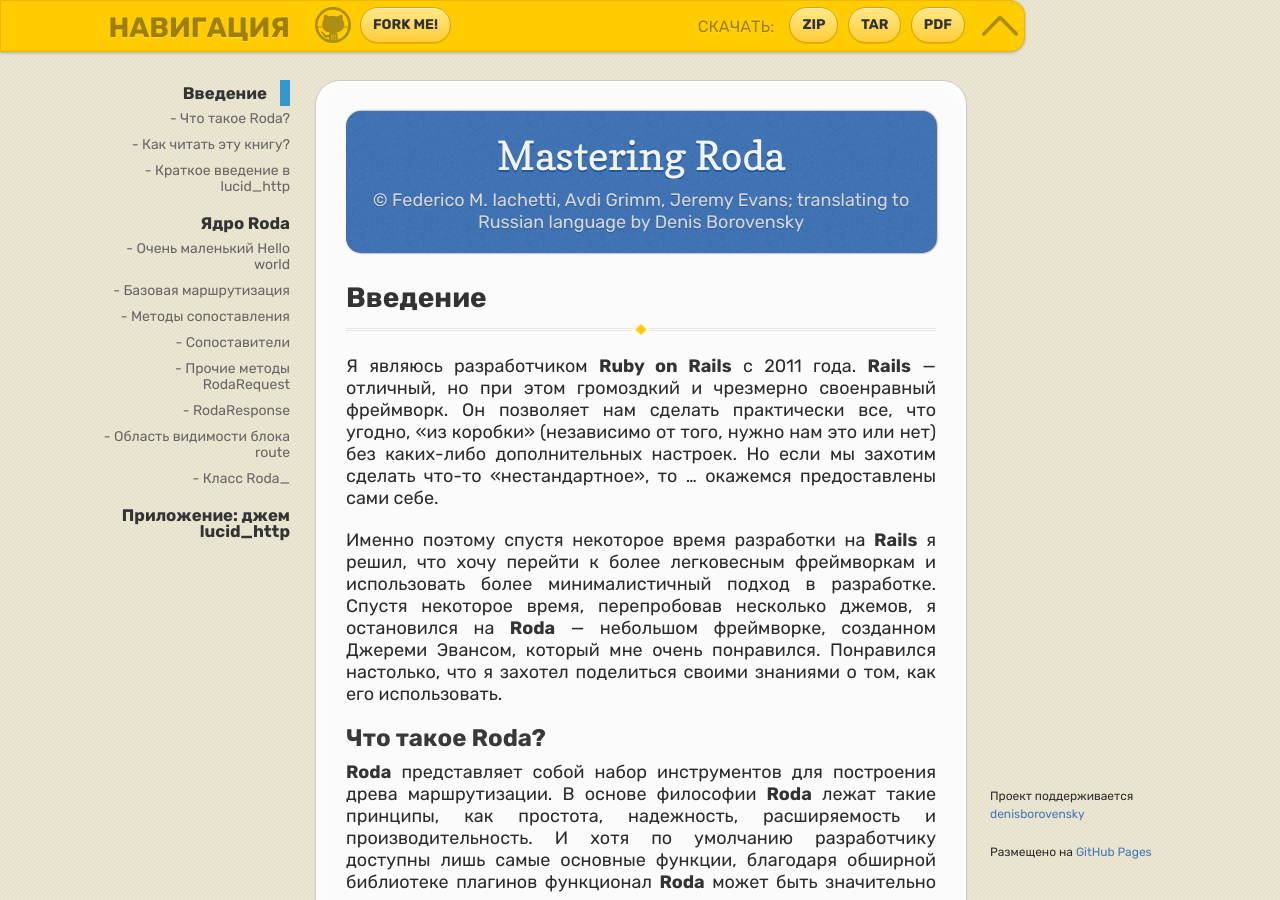
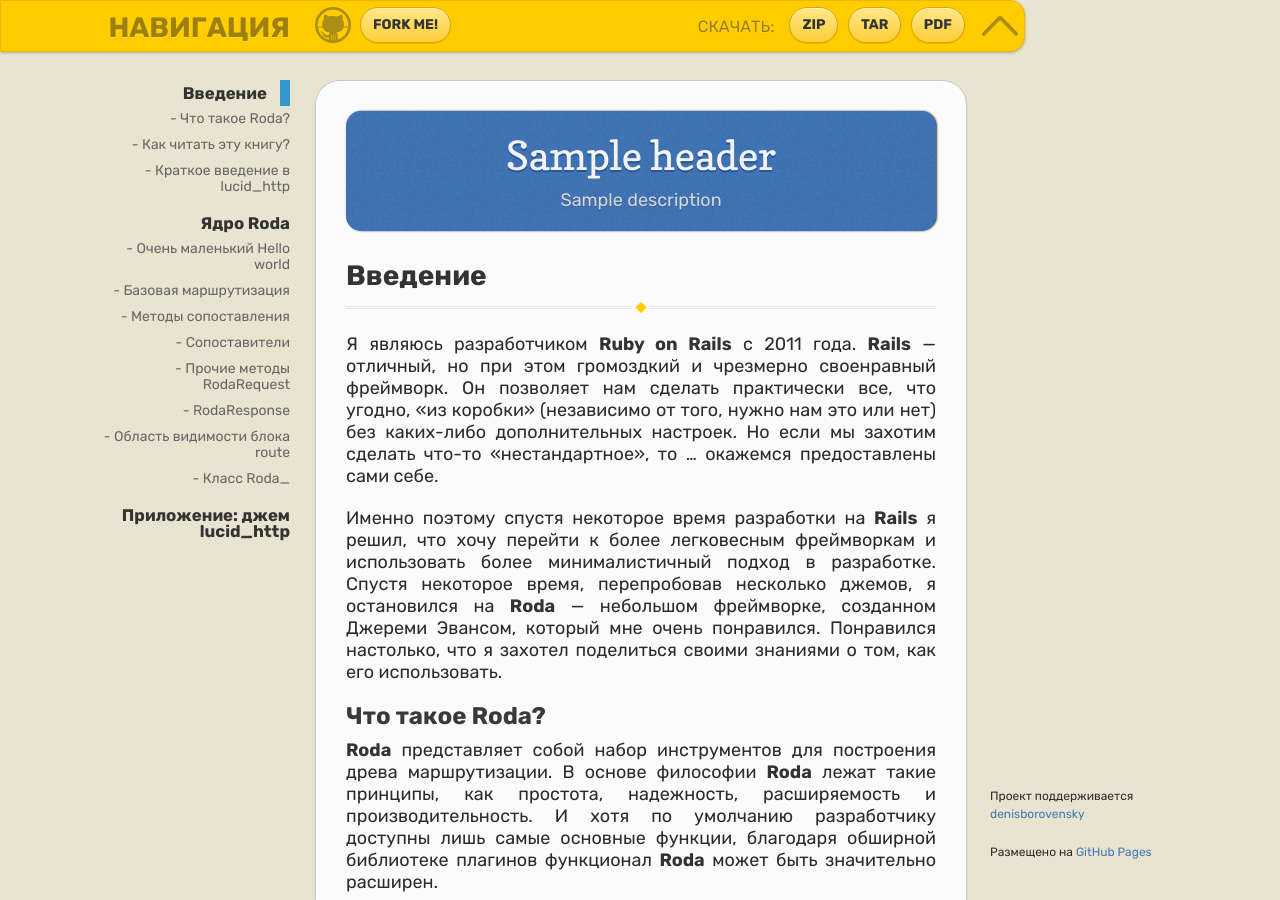
Before and after one commit to denisborovensky/github-pages-ebook-template, a Jekyll site: the page built from index.md, in a window 1280 px wide and 900 px high. Built offline with Jekyll 4.4.1, drawn with Linux system fonts in a browser that asks for light colours; some web fonts are replaced; our own code applies the rules of GitHub Pages for plain Markdown files.

Commit message:
fix: change title and description

```diff
--- a/_config.yml
+++ b/_config.yml
@@ -1,6 +1,6 @@
-title: Mastering Roda
-description: © Federico M. Iachetti, Avdi Grimm, Jeremy Evans; translating to Russian language by Denis Borovensky
-locale: ru_RU
+title: Sample header
+description: Sample description
+locale: en_EN
 author:
   name: Denis Borovensky
   url: https://github.com/denisborovensky/
```
